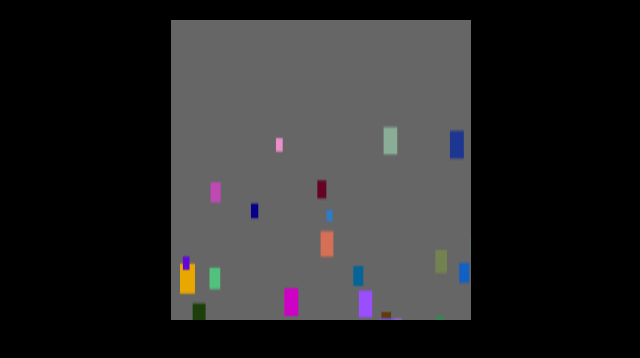
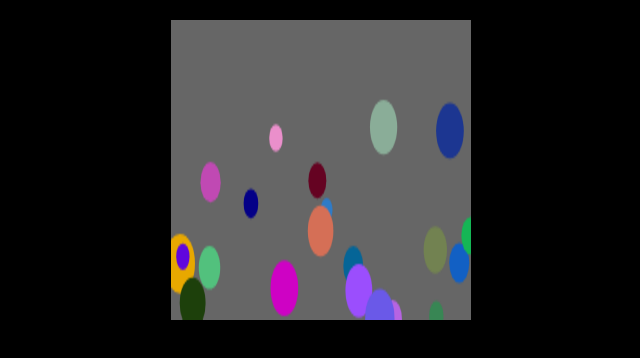
Before and after one commit to vitch/10k-apart, a plain HTML site: page canvas1/index.html in a window 1280 px wide. Shown: the whole page, without its empty margins (319-959 px from the left). Drawn offline with nearby package versions, Linux system fonts and the light colour scheme.

Commit message:
Changed to weirdly elipsical circles...

```diff
--- a/canvas1/index.html
+++ b/canvas1/index.html
@@ -57,7 +57,10 @@
 
 					Node.prototype.draw = function() {
 						c.fillStyle = this.c;
-						c.fillRect(this.x, this.y, this.r, this.r);
+						c.beginPath();
+						c.arc(this.x, this.y, this.r, 0, Math.PI*2, true);
+						c.closePath();
+						c.fill();
 						this.x += this.vx;
 						this.y += this.vy;
 						if (this.x < 0 || this.x + this.r > w ) {
```
